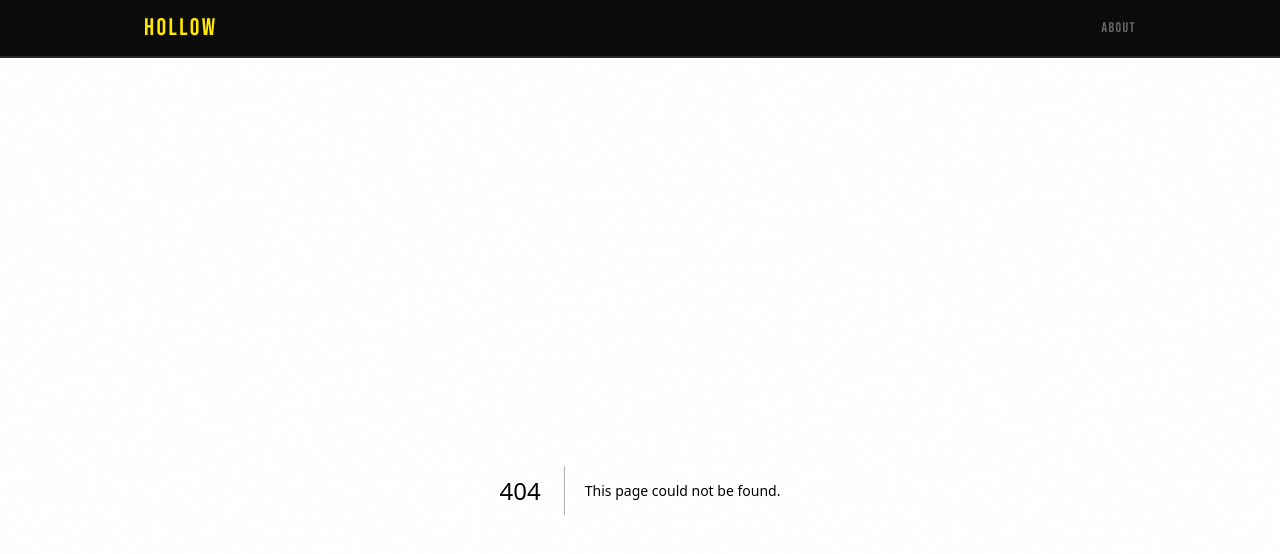
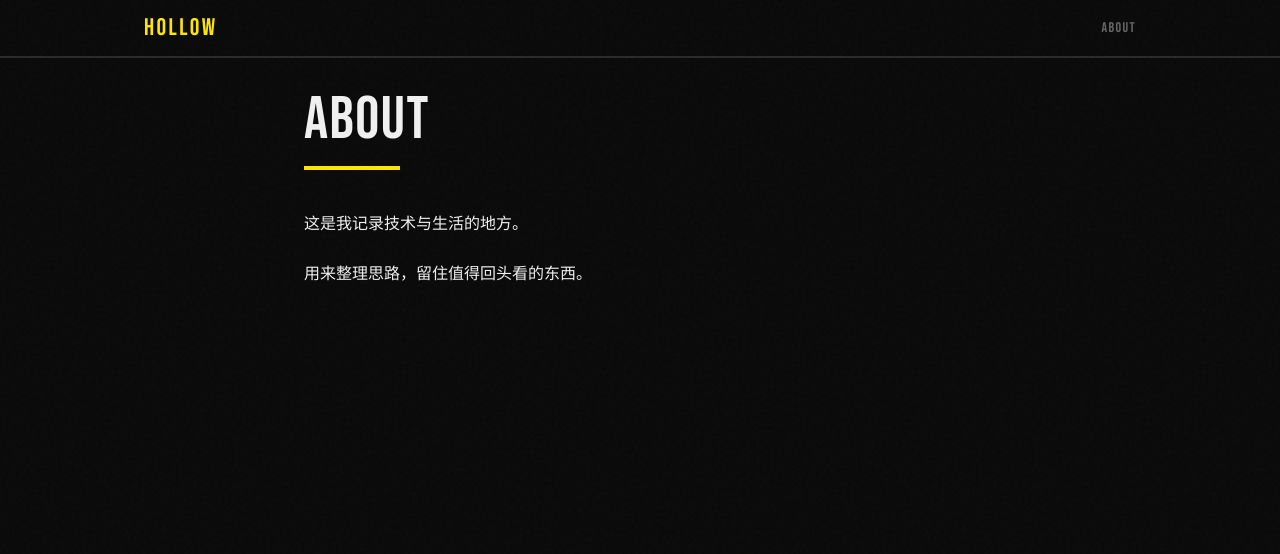
Before and after one commit to DdGnoybab/bbb-blog, a Next.js app: page /about in a window 1280 px wide. Before the commit this address had no page. Shown: the top 554 px of the page. Built offline with nearby package versions, Linux system fonts and the light colour scheme.

Commit message:
feat: add about page

```diff
--- /dev/null
+++ b/app/about/page.tsx
@@ -0,0 +1,21 @@
+export default function AboutPage() {
+  return (
+    <div className="max-w-2xl mx-auto">
+      <header className="mb-10">
+        <h1 className="font-display text-6xl tracking-wide text-text-primary mb-4">
+          ABOUT
+        </h1>
+        <div className="h-1 w-24 bg-accent-yellow" />
+      </header>
+
+      <div className="prose-zzz space-y-6 text-text-primary leading-relaxed">
+        <p>
+          这是我记录技术与生活的地方。
+        </p>
+        <p>
+          用来整理思路，留住值得回头看的东西。
+        </p>
+      </div>
+    </div>
+  )
+}
```
